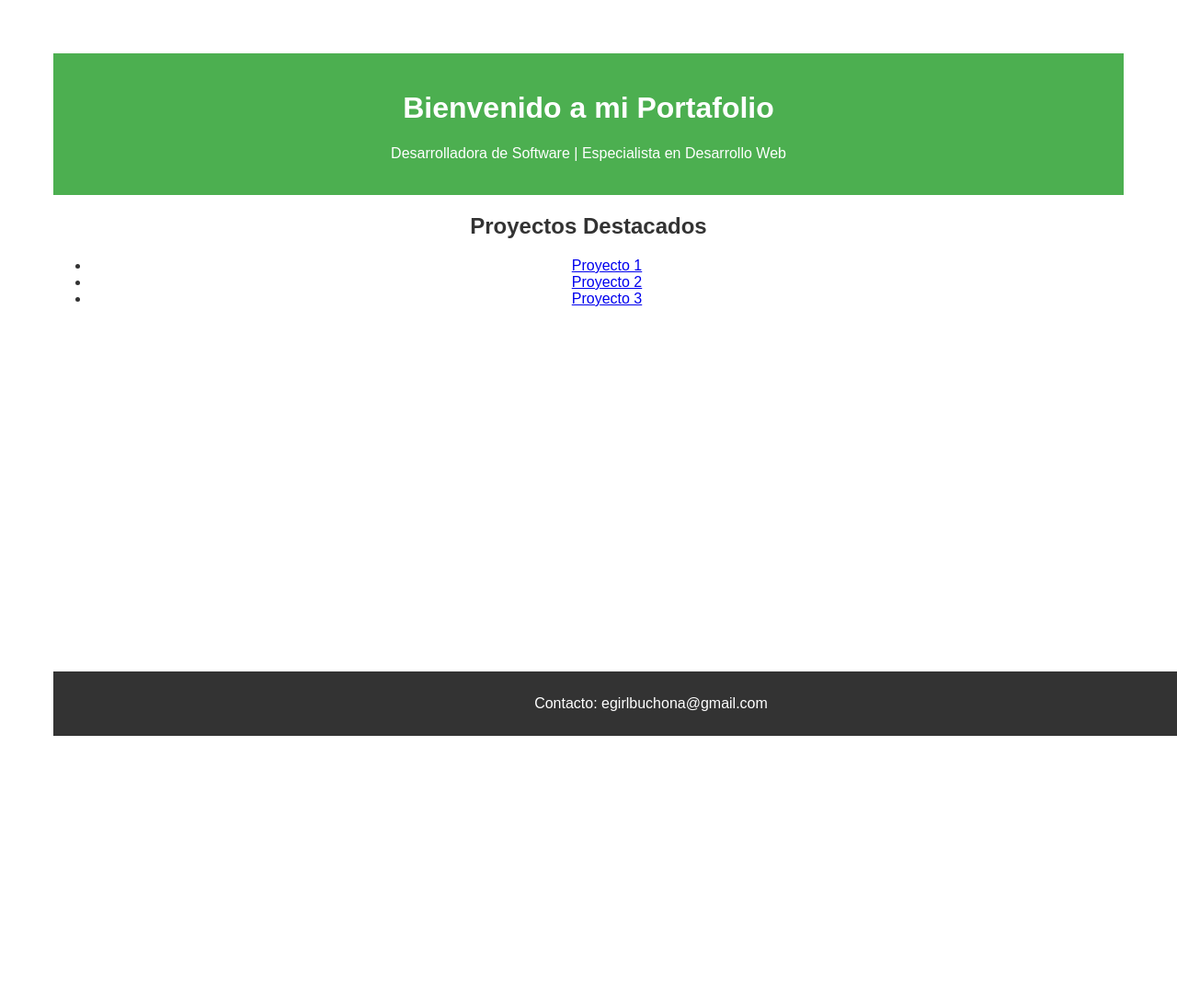
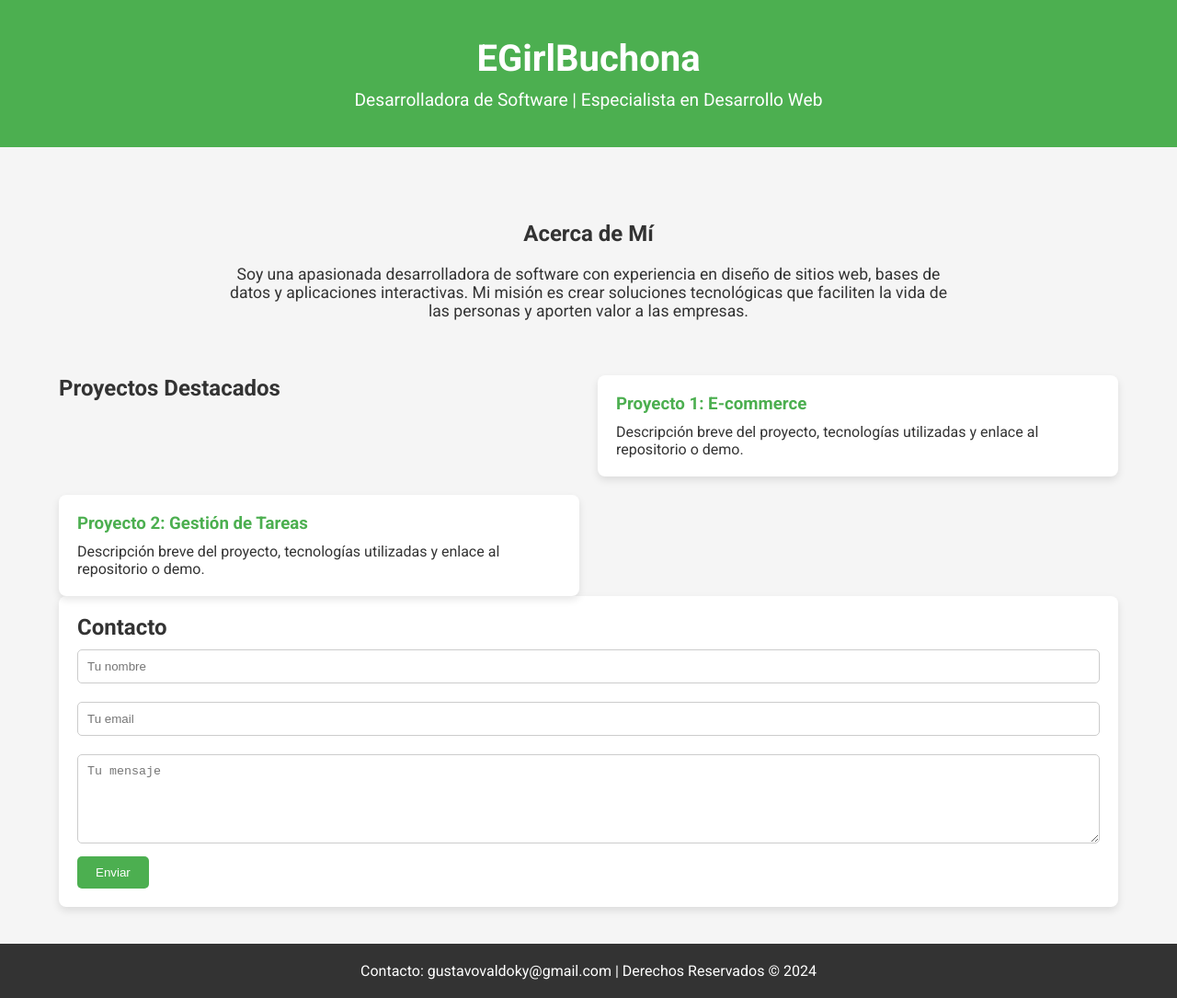
Before and after one commit to EGirlBuchona/EGirlBuchona.github.io, a plain HTML site: page index.html in a window 1280 px wide. Shown: the whole page at 92% size. Before the commit the page ends 800 px from the top, so only its background shows below. Drawn offline with Linux system fonts and the light colour scheme.

Commit message:
Update index.html

```diff
--- a/index.html
+++ b/index.html
@@ -3,29 +3,88 @@
 <head>
     <meta charset="UTF-8">
     <meta name="viewport" content="width=device-width, initial-scale=1.0">
-    <title>Portafolio de EGirBuchona</title>
+    <title>Portafolio de Gustavo Cocone</title>
+    <link href="https://fonts.googleapis.com/css2?family=Roboto:wght@300;400;700&display=swap" rel="stylesheet">
     <style>
-        body { font-family: Arial, sans-serif; text-align: center; padding: 50px; color: #333; }
-        header { background-color: #4CAF50; color: white; padding: 20px; }
-        section { margin-top: 20px; }
-        footer { background-color: #333; color: white; padding: 10px; position: fixed; width: 100%; bottom: 0; }
+        /* Reset básico */
+        * { margin: 0; padding: 0; box-sizing: border-box; }
+        body { font-family: 'Roboto', sans-serif; color: #333; background-color: #f5f5f5; }
+
+        /* Estilo del header */
+        header { background-color: #4CAF50; color: white; padding: 40px; text-align: center; }
+        header h1 { font-size: 2.5em; }
+        header p { font-size: 1.2em; margin-top: 10px; }
+
+        /* Contenedor principal */
+        .container { width: 90%; max-width: 1200px; margin: 40px auto; }
+
+        /* Sección Proyectos */
+        .projects { display: grid; grid-template-columns: 1fr 1fr; gap: 20px; }
+        .project { background: white; padding: 20px; border-radius: 8px; box-shadow: 0 4px 8px rgba(0, 0, 0, 0.1); }
+        .project h3 { color: #4CAF50; }
+        .project p { margin-top: 10px; }
+
+        /* Sección Acerca de mí */
+        .about { text-align: center; padding: 40px 0; }
+        .about p { max-width: 800px; margin: 20px auto; font-size: 1.1em; }
+
+        /* Formulario de Contacto */
+        .contact-form { background: white; padding: 20px; border-radius: 8px; box-shadow: 0 4px 8px rgba(0, 0, 0, 0.1); }
+        .contact-form input, .contact-form textarea { width: 100%; padding: 10px; margin: 10px 0; border-radius: 5px; border: 1px solid #ccc; }
+        .contact-form button { background-color: #4CAF50; color: white; padding: 10px 20px; border: none; border-radius: 5px; cursor: pointer; }
+
+        /* Pie de página */
+        footer { background-color: #333; color: white; text-align: center; padding: 20px; margin-top: 40px; }
     </style>
 </head>
 <body>
-    <header>
-        <h1>Bienvenido a mi Portafolio</h1>
-        <p>Desarrolladora de Software | Especialista en Desarrollo Web</p>
-    </header>
-    <section>
+
+<header>
+    <h1>EGirlBuchona</h1>
+    <p>Desarrolladora de Software | Especialista en Desarrollo Web</p>
+</header>
+
+<div class="container">
+
+    <!-- Sección Acerca de Mí -->
+    <section class="about">
+        <h2>Acerca de Mí</h2>
+        <p>Soy una apasionada desarrolladora de software con experiencia en diseño de sitios web, bases de datos y aplicaciones interactivas. Mi misión es crear soluciones tecnológicas que faciliten la vida de las personas y aporten valor a las empresas.</p>
+    </section>
+
+    <!-- Sección de Proyectos -->
+    <section class="projects">
         <h2>Proyectos Destacados</h2>
-        <ul>
-            <li><a href="#">Proyecto 1</a></li>
-            <li><a href="#">Proyecto 2</a></li>
-            <li><a href="#">Proyecto 3</a></li>
-        </ul>
+
+        <!-- Cada proyecto -->
+        <div class="project">
+            <h3>Proyecto 1: E-commerce</h3>
+            <p>Descripción breve del proyecto, tecnologías utilizadas y enlace al repositorio o demo.</p>
+        </div>
+
+        <div class="project">
+            <h3>Proyecto 2: Gestión de Tareas</h3>
+            <p>Descripción breve del proyecto, tecnologías utilizadas y enlace al repositorio o demo.</p>
+        </div>
+
     </section>
-    <footer>
-        <p>Contacto: egirlbuchona@gmail.com</p>
-    </footer>
+
+    <!-- Formulario de Contacto -->
+    <section class="contact-form">
+        <h2>Contacto</h2>
+        <form action="https://formspree.io/f/my-form-id" method="POST">
+            <input type="text" name="name" placeholder="Tu nombre" required>
+            <input type="email" name="_replyto" placeholder="Tu email" required>
+            <textarea name="message" rows="5" placeholder="Tu mensaje" required></textarea>
+            <button type="submit">Enviar</button>
+        </form>
+    </section>
+
+</div>
+
+<footer>
+    <p>Contacto: gustavovaldoky@gmail.com | Derechos Reservados © 2024</p>
+</footer>
+
 </body>
 </html>
```
